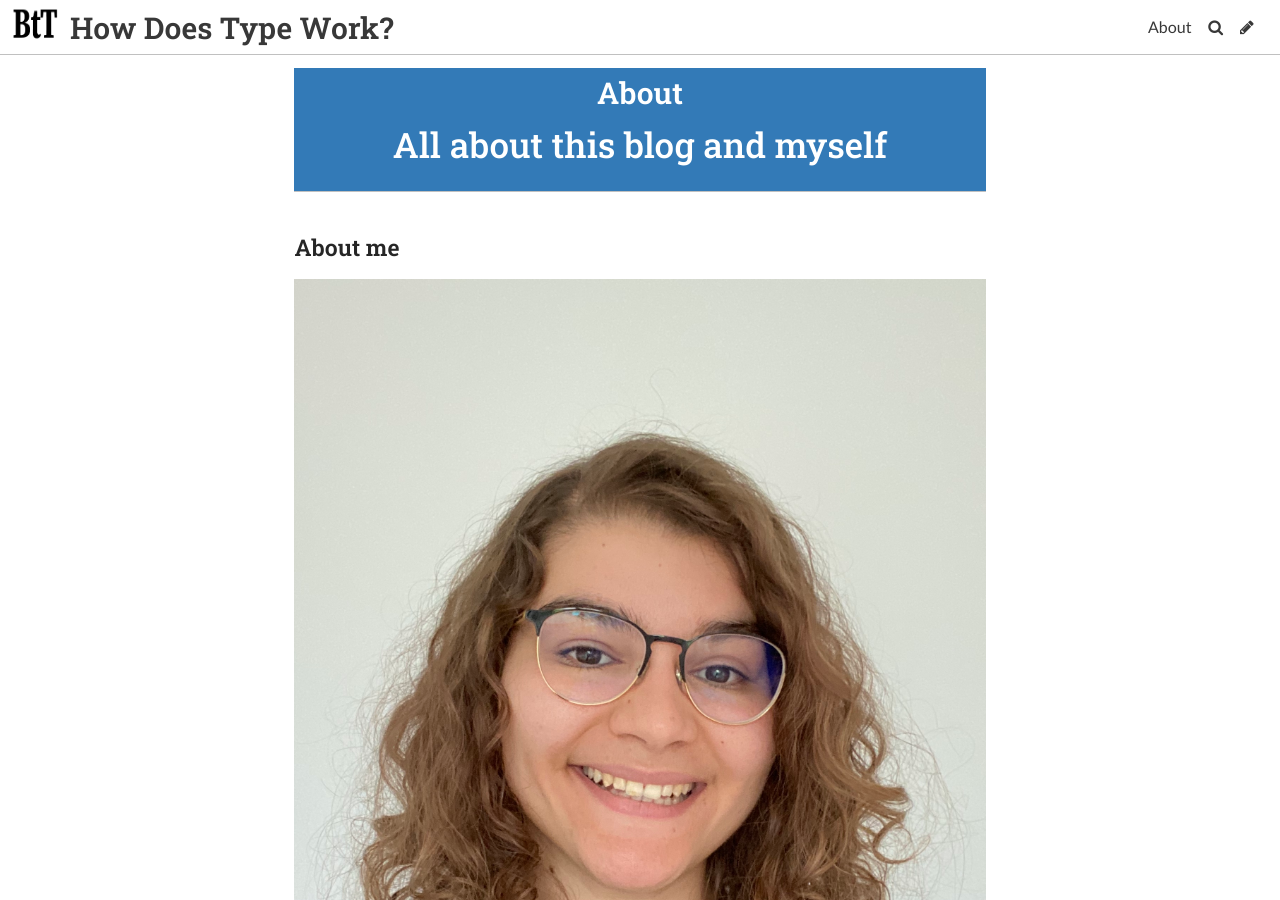
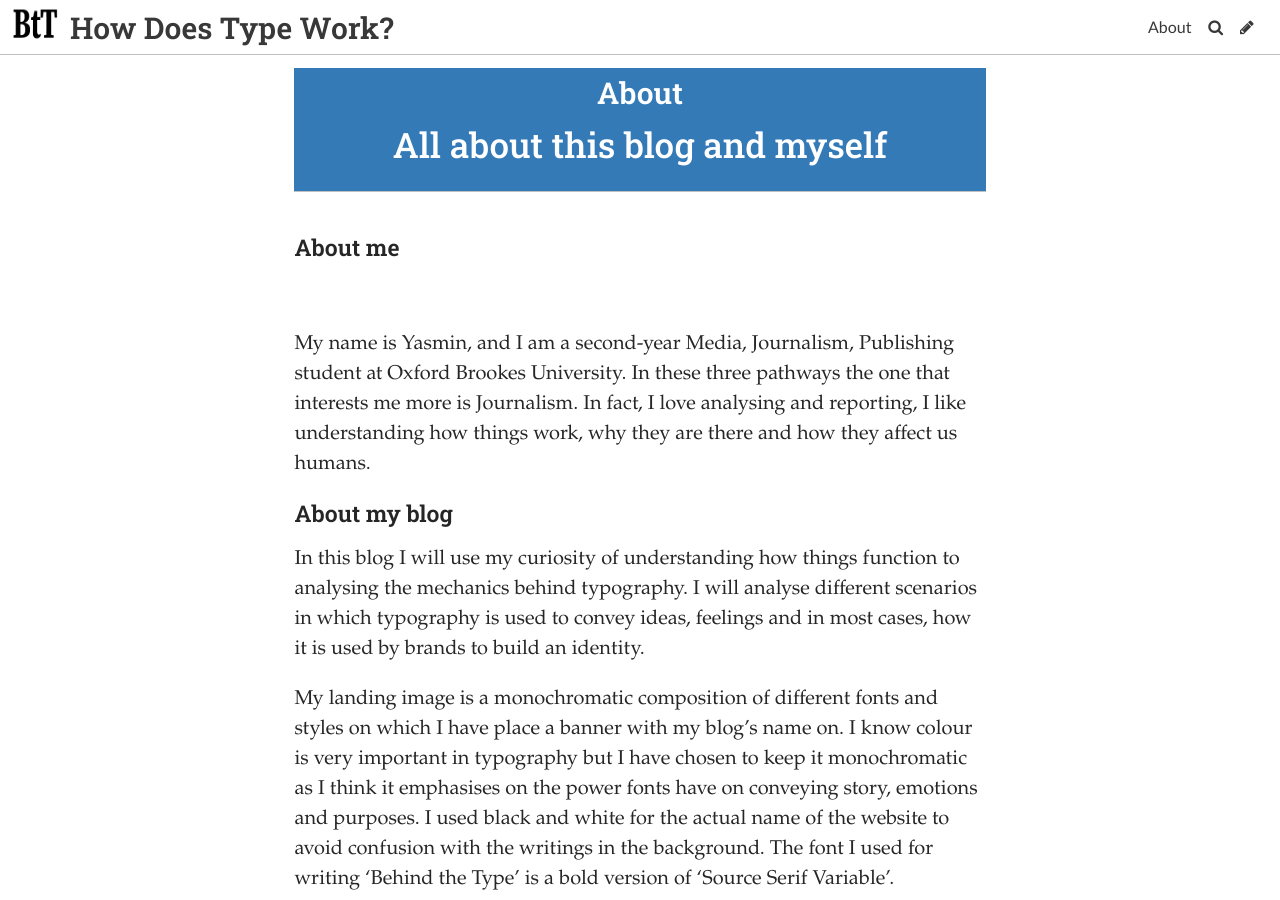
Before and after one commit to Yaz1501/BehindTheType, a Jekyll site: the page built from pages/about.md, in a window 1280 px wide and 900 px high. Built offline with Jekyll 4.4.1, drawn with Linux system fonts in a browser that asks for light colours; some web fonts are replaced.

Commit message:
Update Page “about”

```diff
--- a/pages/about.md
+++ b/pages/about.md
@@ -12,7 +12,7 @@ show: true
 ---
 #### About me
 
-![](../uploads/img_3811.jpg)
+![]()
 
 My name is Yasmin, and I am a second-year Media, Journalism, Publishing student at Oxford Brookes University. In these three pathways the one that interests me more is Journalism. In fact, I love analysing and reporting, I like understanding how things work, why they are there and how they affect us humans.
 
```
